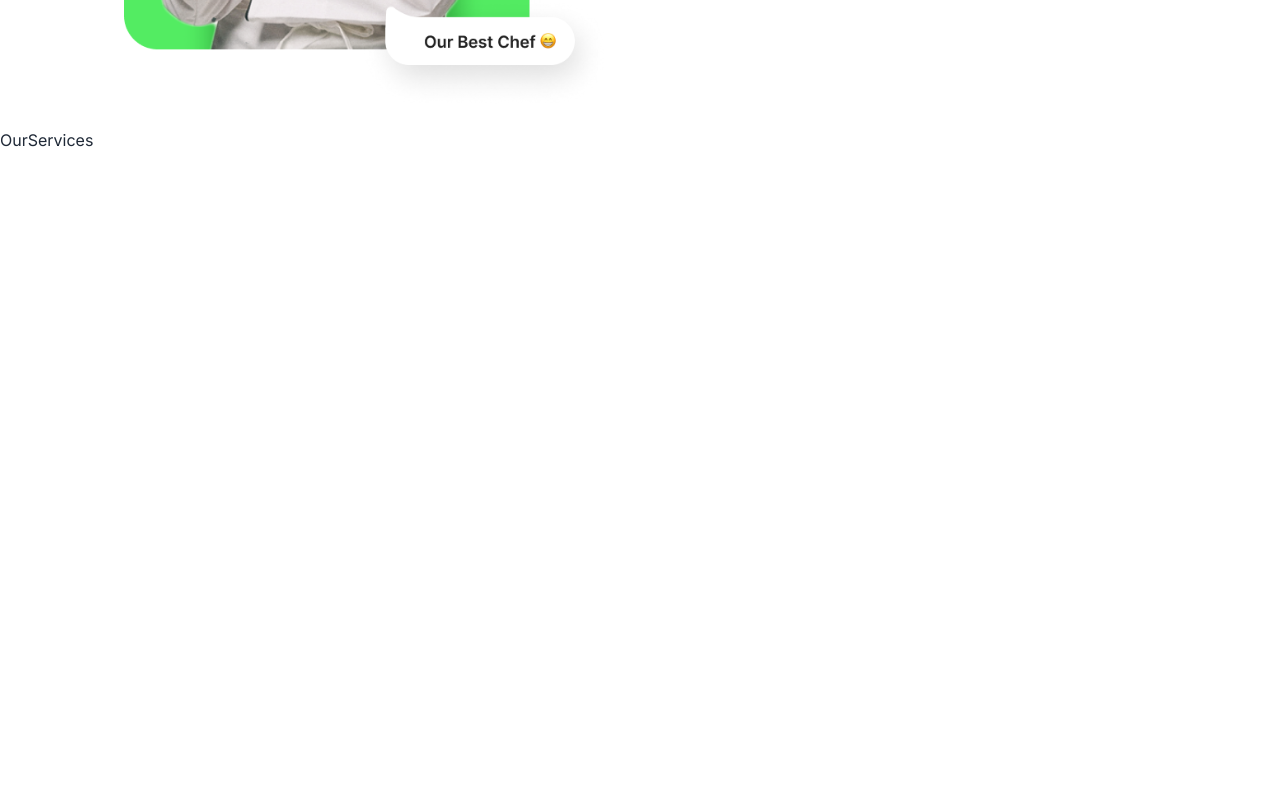
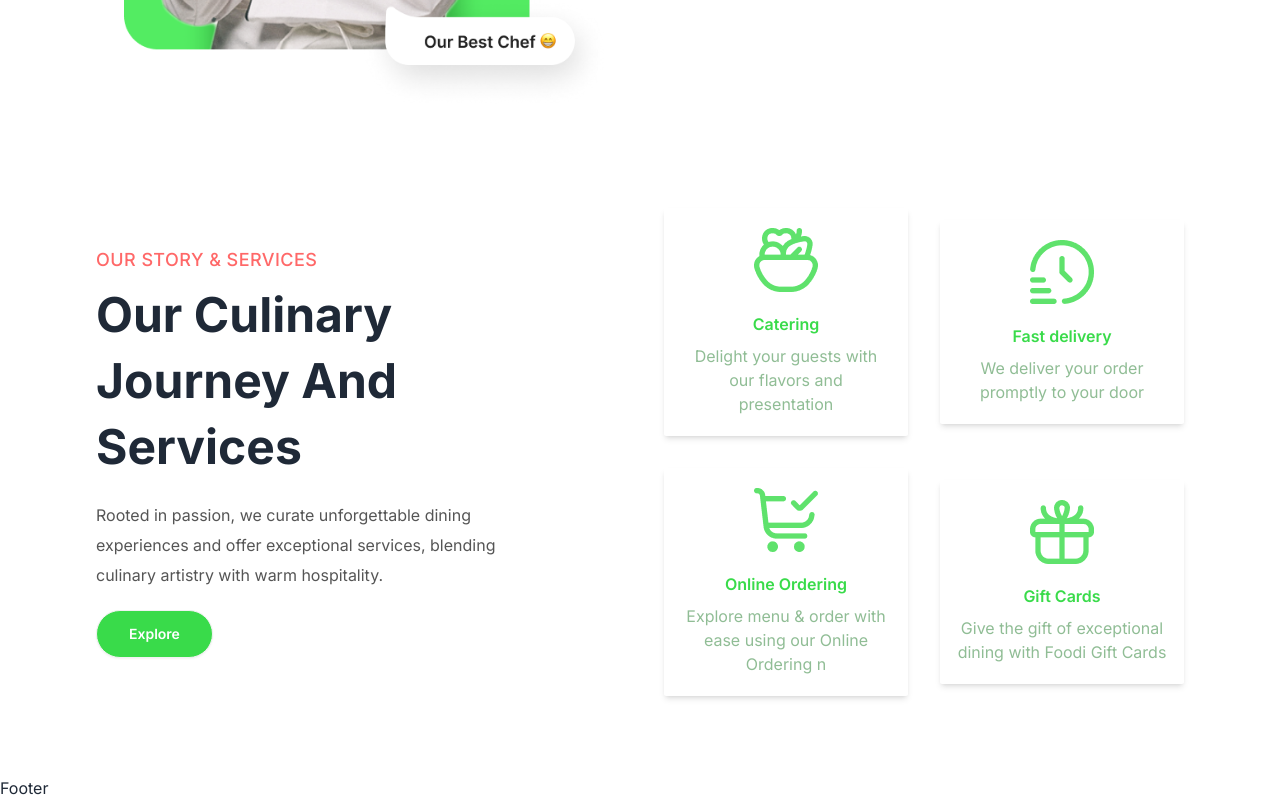
Before and after one commit to holooluwatosin/complete-mern-project, a React (Vite) app: page / in a window 1280 px wide. Shown: the part 3020-3820 px from the top of the page. Before the commit the page ends 3172 px from the top, so only its background shows below. Built offline with nearby package versions, Linux system fonts and the light colour scheme.

Commit message:
completion of the OurServices component

```diff
--- /dev/null
+++ b/src/components/Footer.jsx
@@ -0,0 +1,9 @@
+import React from 'react'
+
+const Footer = () => {
+  return (
+    <div>Footer</div>
+  )
+}
+
+export default Footer
--- a/src/layouts/Main.jsx
+++ b/src/layouts/Main.jsx
@@ -2,13 +2,14 @@ import React from 'react'
 import { Outlet } from 'react-router-dom'
 import Navbar from '../components/Navbar'
 import '../App.css'
+import Footer from '../components/Footer'
 
 const Main = () => {
   return (
     <div className='h-screen'>
       <Navbar />
       <Outlet />
-      {/* <footer>Footer</footer> */}
+      <Footer />
     </div>
   )
 }
--- a/src/pages/home/OurServices.jsx
+++ b/src/pages/home/OurServices.jsx
@@ -9,7 +9,38 @@ const serviceLists = [
 
 const OurServices = () => {
   return (
-    <div>OurServices</div>
+    <div className="section-container my-16">
+        <div className="flex flex-col md:flex-row items-center justify-between gap-12">
+            <div className="md:w-1/2">
+                <div className="text-left md:w-4/5">
+                    <p className="subtitle">Our Story & Services</p>
+                    <h2 className="title">Our Culinary Journey And Services</h2>
+                    <p className="my-5 text-secondary leading-[30px]">
+                        Rooted in passion, we curate unforgettable dining experiences and
+                        offer exceptional services, blending culinary artistry with warm
+                        hospitality.
+                    </p>
+
+                    <button className="bg-green font-semibold btn text-white px-8 py-3 rounded-full">
+                        Explore
+                    </button>
+                </div>
+            </div>
+            <div className="md:w-1/2">
+                <div className="grid sm:grid-cols-2 grid-cols-1 gap-8 items-center">
+                    {
+                        serviceLists.map((service) => (
+                            <div key={service.id} className="shadow-md rounded-sm py-5 px-4 text-center space-y-2 text-green cursor-pointer hover:border hover:border-indigo-600 transition-all duration-200">
+                                <img src={service.img} alt="" className=" mx-auto"/>
+                                <h5 className="pt-3 font-semibold"> {service.title}</h5>
+                                <p className="text-[#90BD95]">{service.des}</p>
+                            </div>
+                        ))
+                    }
+                </div>
+            </div>
+        </div>
+    </div>
   )
 }
 
```
